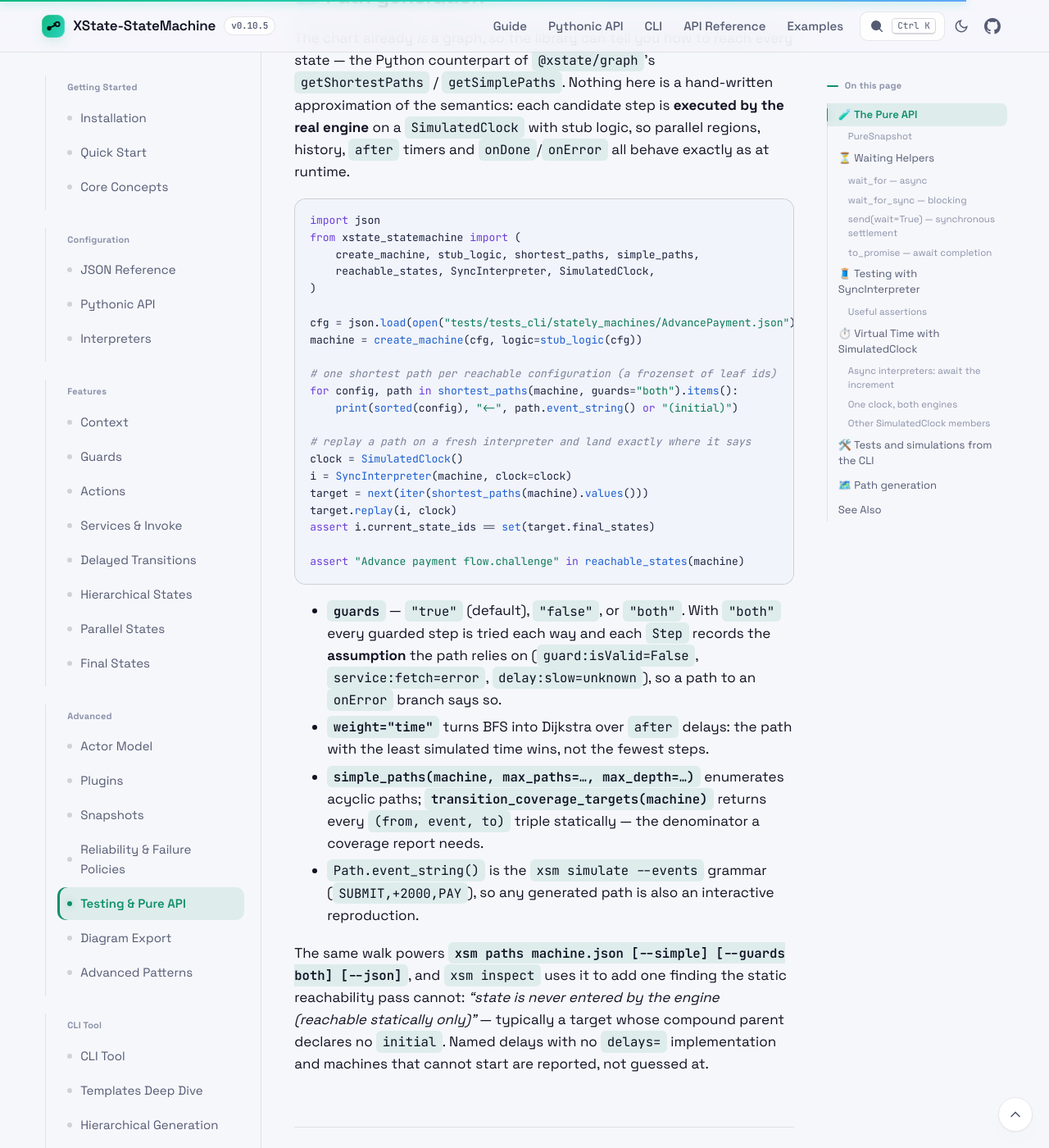
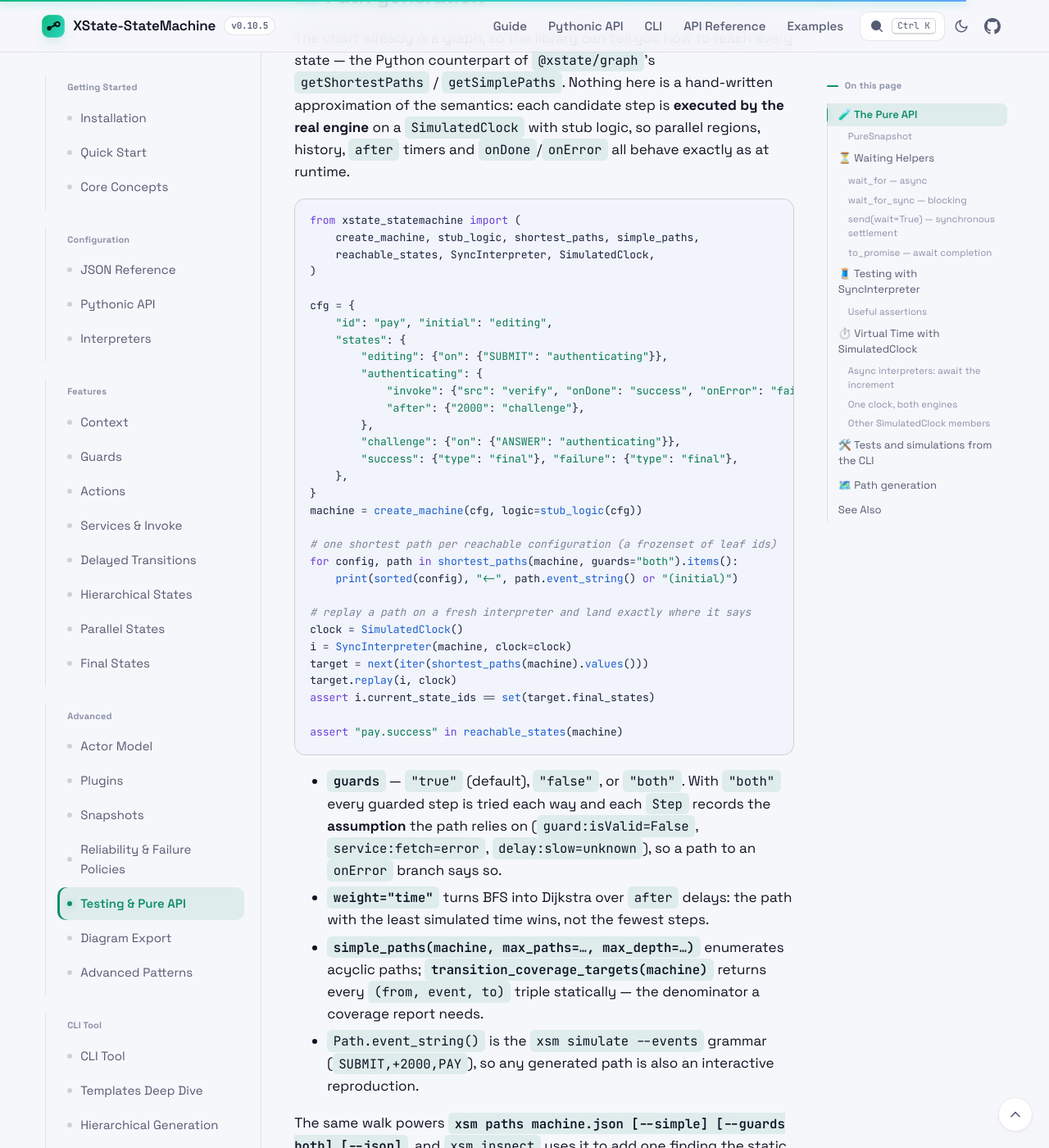
Before and after one commit to basiltt/xstate-statemachine, a Jekyll site: the page built from docs/_guide/testing-and-pure-api.md, in a window 1280 px wide and 1400 px high, scrolled down 9829 px. Shown: the whole window at 82% size. Built offline with Jekyll 4.4.1, drawn with Linux system fonts in a browser that asks for light colours; some of the changed text lies outside the part shown.

Commit message:
docs(graph): self-contained path-generation sample, CLI anchor fix (#269)
Co-Authored-By: Claude Fable 5 <noreply@anthropic.com>

````diff
--- a/docs/_guide/testing-and-pure-api.md
+++ b/docs/_guide/testing-and-pure-api.md
@@ -340,13 +340,23 @@ The generated test file uses exactly the pattern from this page (`SyncInterprete
 The chart already *is* a graph, so the library can tell you how to reach every state — the Python counterpart of `@xstate/graph`'s `getShortestPaths` / `getSimplePaths`. Nothing here is a hand-written approximation of the semantics: each candidate step is **executed by the real engine** on a `SimulatedClock` with stub logic, so parallel regions, history, `after` timers and `onDone`/`onError` all behave exactly as at runtime.
 
 ```python
-import json
 from xstate_statemachine import (
     create_machine, stub_logic, shortest_paths, simple_paths,
     reachable_states, SyncInterpreter, SimulatedClock,
 )
 
-cfg = json.load(open("tests/tests_cli/stately_machines/AdvancePayment.json"))
+cfg = {
+    "id": "pay", "initial": "editing",
+    "states": {
+        "editing": {"on": {"SUBMIT": "authenticating"}},
+        "authenticating": {
+            "invoke": {"src": "verify", "onDone": "success", "onError": "failure"},
+            "after": {"2000": "challenge"},
+        },
+        "challenge": {"on": {"ANSWER": "authenticating"}},
+        "success": {"type": "final"}, "failure": {"type": "final"},
+    },
+}
 machine = create_machine(cfg, logic=stub_logic(cfg))
 
 # one shortest path per reachable configuration (a frozenset of leaf ids)
@@ -360,7 +370,7 @@ target = next(iter(shortest_paths(machine).values()))
 target.replay(i, clock)
 assert i.current_state_ids == set(target.final_states)
 
-assert "Advance payment flow.challenge" in reachable_states(machine)
+assert "pay.success" in reachable_states(machine)
 ```
 
 - **`guards`** — `"true"` (default), `"false"`, or `"both"`. With `"both"` every guarded step is tried each way and each `Step` records the **assumption** the path relies on (`guard:isValid=False`, `service:fetch=error`, `delay:slow=unknown`), so a path to an `onError` branch says so.
````
Also changed, not shown: docs/_guide/cli.md (+1 -1 lines).
